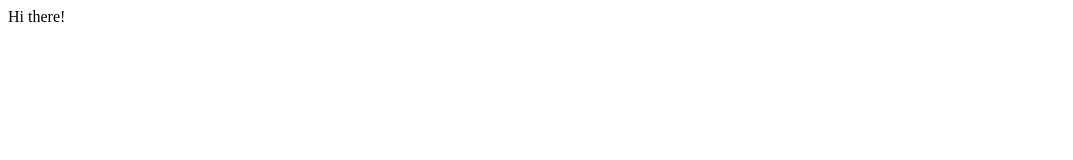
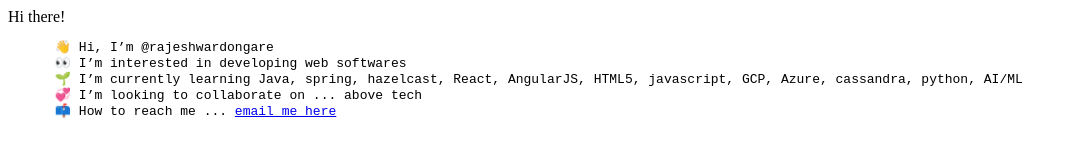
Before and after one commit to rajeshwardongare/rajeshwardongare, a plain HTML site: page index.html in a window 1280 px wide. Shown: the whole page, without its empty margins (0-1073 px from the left). Drawn offline with Linux system fonts and the light colour scheme.

Commit message:
Update index.html

```diff
--- a/index.html
+++ b/index.html
@@ -1,5 +1,12 @@
 <html>
   <body>
     Hi there!
+    <pre>
+      👋 Hi, I’m @rajeshwardongare
+      👀 I’m interested in developing web softwares
+      🌱 I’m currently learning Java, spring, hazelcast, React, AngularJS, HTML5, javascript, GCP, Azure, cassandra, python, AI/ML
+      💞️ I’m looking to collaborate on ... above tech
+      📫 How to reach me ... <a href="mailto:rajeshwardongare@gmail.com">email me here</a>
+    </pre>
   </body>
 </html>
```
